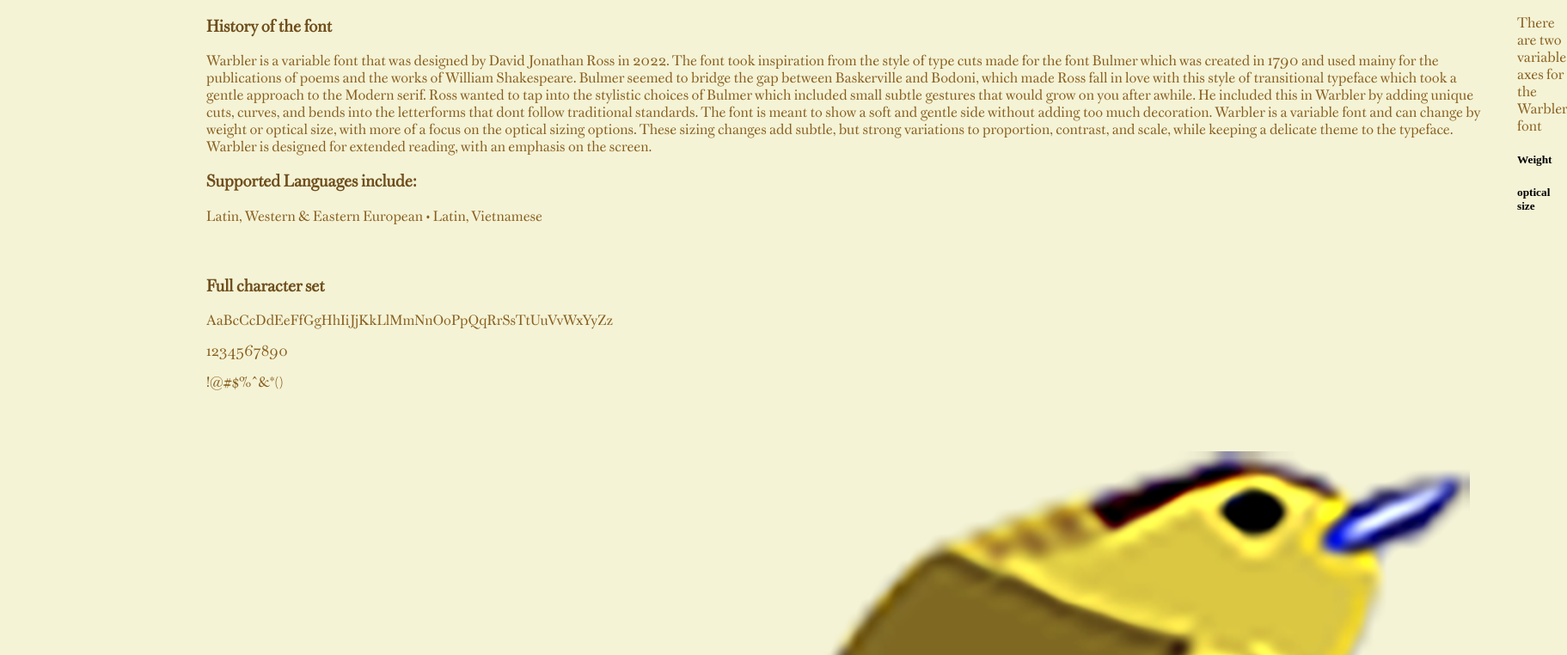
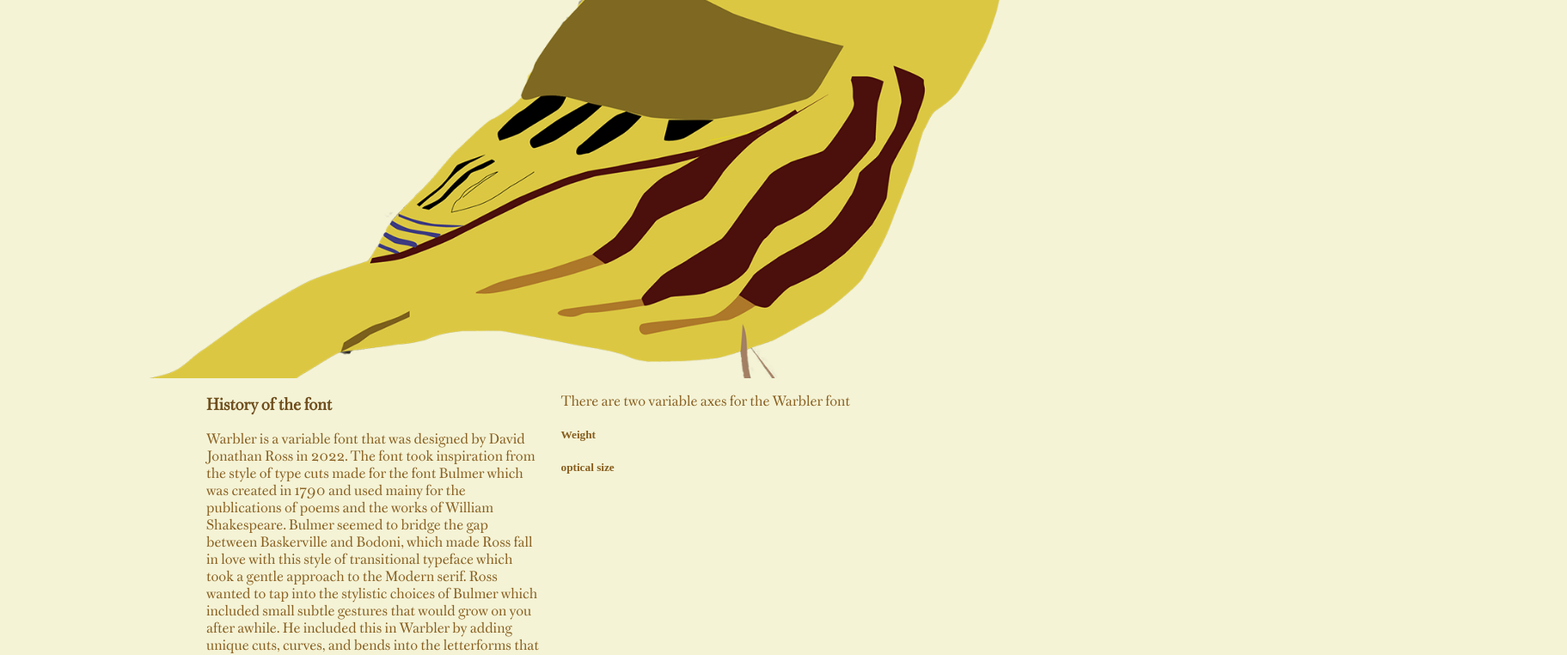
Before and after one commit to apereira24/warbler, a plain HTML site: page index.html in a window 1280 px wide. Shown: the part 279-1041 px from the top of the page at 86% size, 1823 px wide, since content can reach past the window. Drawn offline with Linux system fonts and the light colour scheme; files whose address does not match are found by name.

Commit message:
Save changes and added readme

```diff
--- a/index.html
+++ b/index.html
@@ -25,7 +25,7 @@
        </label>
           </header>
           <!-- Hero section -->
-          <section class="hero">
+          <section class="hero" alt="image of bird">
                 <h3>Warbler</h3>
                 <h4>Warbler</h4>
           </section>
@@ -41,8 +41,8 @@
 
           <section id="variations">
             <p>There are two variable axes for the Warbler font</p>
-            <h5 class="Weight">Weight</h5>
-            <h5 class=">optical size">optical size</h5>
+            <h5 class="weight">Weight</h5>
+            <h5 class="optical-size">optical size</h5>
             <h1></h1>
           </section>
 
@@ -56,6 +56,7 @@
 
           </div>
           <img src="Images/Warbler.png" class="person">
+          <a href="https://djr.com/warbler" class="button">Download Warbler</a>
 
           </section>
           <!-- Start of the footer -->
--- a/main.css
+++ b/main.css
@@ -20,7 +20,9 @@
     background-color: #F4F3D6;
 }
 .hero{
-    background-image: url;
+    background-image: url("Images/Warblernew.png");
+    background-size: cover;
+    height: 600px;;
 }
 /* how the page wrapper will appear on mobile */
 .page-wrapper{
@@ -147,3 +149,11 @@ p{
     text-align: center;
     font-variation-settings: "wght" 120, "wdth" 0, "XXXX" 100;
 }
+
+.weight{
+    color: #885E1E;
+}
+
+.optical-size{
+    color: #885E1E;
+}
```
Also changed, not shown: Images/Warbler.png (deleted), Images/Warblernew.png (added), 1 other file.
